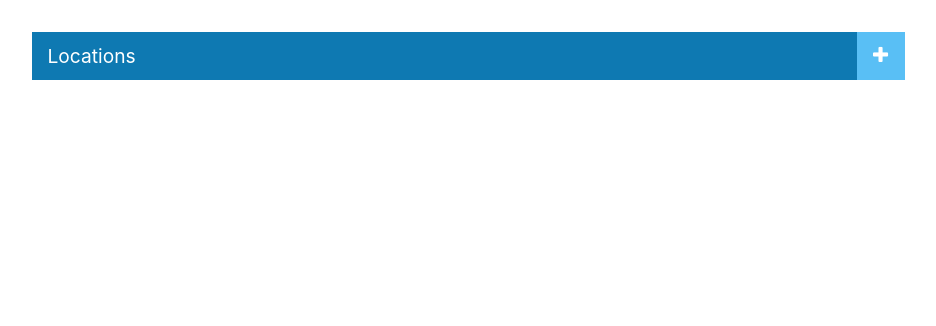
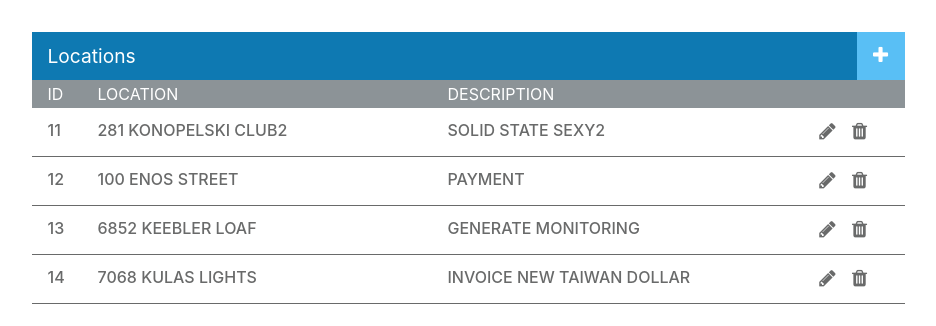
Before and after one commit to dfuviray/react-crud-redux-saga, a React (Create React App) app: page / in a window 1280 px wide. Shown: the top 326 px of the page, without its empty margins (172-1108 px from the left). Built offline with nearby package versions, Linux system fonts and the light colour scheme.

Commit message:
Add Table component

```diff
--- a/src/App.js
+++ b/src/App.js
@@ -1,11 +1,39 @@
 import "./App.css";
+import "font-awesome/css/font-awesome.min.css";
 import Header from "./components/header/Header";
-import "font-awesome/css/font-awesome.min.css";
+import { Table, TableHeader, TableItem } from "./components/table/Table";
 
 function App() {
+  const headerItems = ["id", "location", "description", ""];
+  const items = [
+    {
+      id: "11",
+      location: "281 Konopelski Club2",
+      description: "solid state sexy2",
+    },
+    {
+      id: "12",
+      location: "100 Enos Street",
+      description: "payment",
+    },
+    {
+      id: "13",
+      location: "6852 Keebler Loaf",
+      description: "generate monitoring",
+    },
+    {
+      id: "14",
+      location: "7068 Kulas Lights",
+      description: "invoice New Taiwan Dollar",
+    },
+  ];
   return (
     <div className="App">
       <Header />
+      <Table>
+        <TableHeader data={headerItems} />
+        <TableItem data={items} />
+      </Table>
     </div>
   );
 }
--- /dev/null
+++ b/src/components/table/Table.js
@@ -0,0 +1,35 @@
+import "./table.css";
+
+export const Table = (props) => {
+  return <div className="Table">{props.children}</div>;
+};
+
+export const TableHeader = ({ data }) => {
+  return <div className="TableRow">{renderHeader(data)} </div>;
+};
+
+export const TableItem = ({ data }) => {
+  return renderItems(data);
+};
+
+const renderHeader = (data) => {
+  return data.map((d) => <div className="TableCol">{d}</div>);
+};
+
+const renderItems = (data) => {
+  return data.map((d) => (
+    <div className="TableRow Item">
+      <div className="TableCol">{d.id}</div>
+      <div className="TableCol">{d.location}</div>
+      <div className="TableCol">{d.description}</div>
+      <div className="TableCol">
+        <button>
+          <i className="fa fa-pencil" aria-hidden="true"></i>
+        </button>
+        <button>
+          <i className="fa fa-trash" aria-hidden="true"></i>
+        </button>
+      </div>
+    </div>
+  ));
+};
--- /dev/null
+++ b/src/components/table/table.css
@@ -0,0 +1,49 @@
+.TableRow {
+  display: flex;
+  background-color: #8c9397;
+  padding: 0.25rem 0 0.25rem 1rem;
+  flex-wrap: nowrap;
+}
+
+.TableCol {
+  max-width: 200px;
+  width: 100%;
+  text-transform: uppercase;
+  color: white;
+}
+
+.TableCol:first-of-type {
+  max-width: 50px;
+}
+
+.TableCol:nth-of-type(2) {
+  max-width: 350px;
+}
+
+.TableCol:nth-of-type(3) {
+  max-width: 350px;
+}
+
+.TableCol:last-of-type {
+  text-align: center;
+  max-width: 100px;
+}
+
+.TableRow.Item {
+  background-color: white;
+  border-bottom: 1px solid #696a6a;
+}
+
+.TableRow.Item .TableCol {
+  color: #696a6a;
+  padding: 0.5rem 0;
+  font-weight: 500;
+}
+
+.TableRow.Item .TableCol button {
+  width: 1.5rem;
+  height: 1.5rem;
+  background-color: transparent;
+  color: #696a6a;
+  margin-right: 0.5rem;
+}
```
Also changed, not shown: 1 other file (tests, documents, lock files or other folders).
